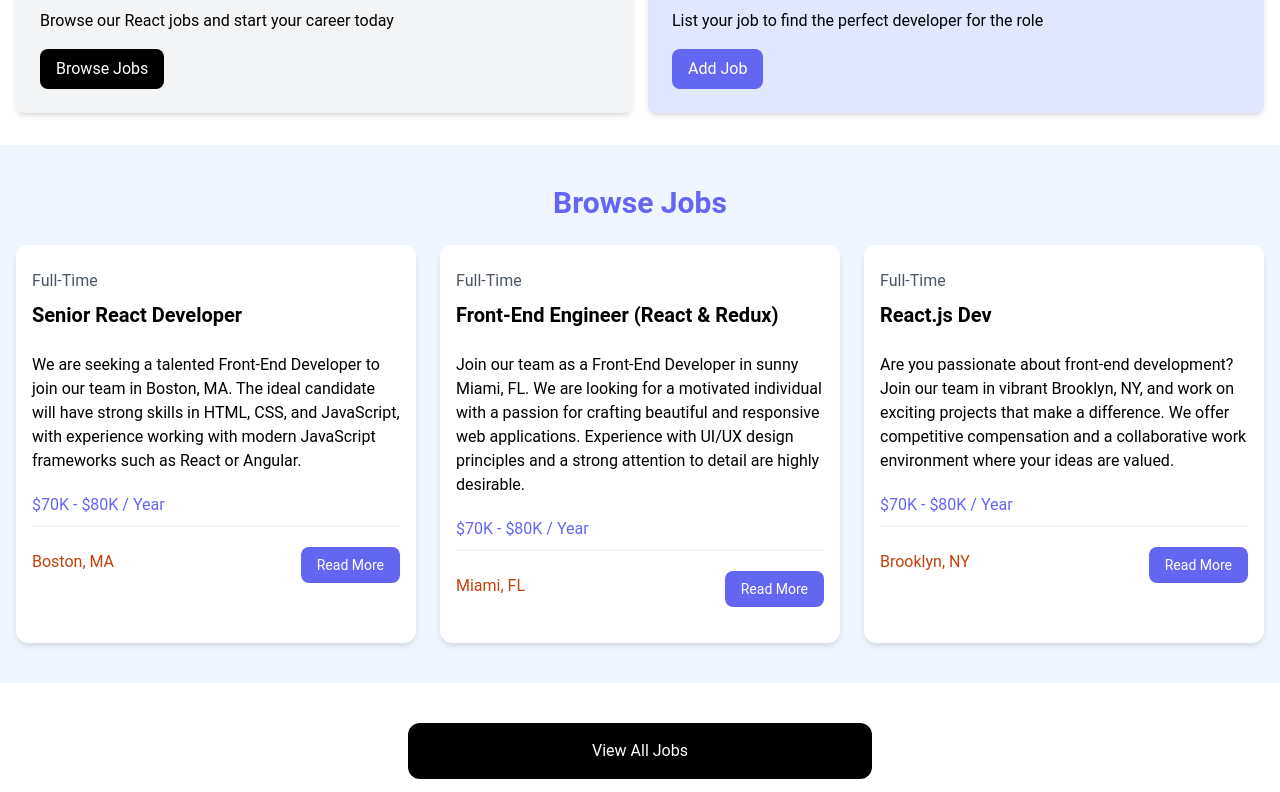
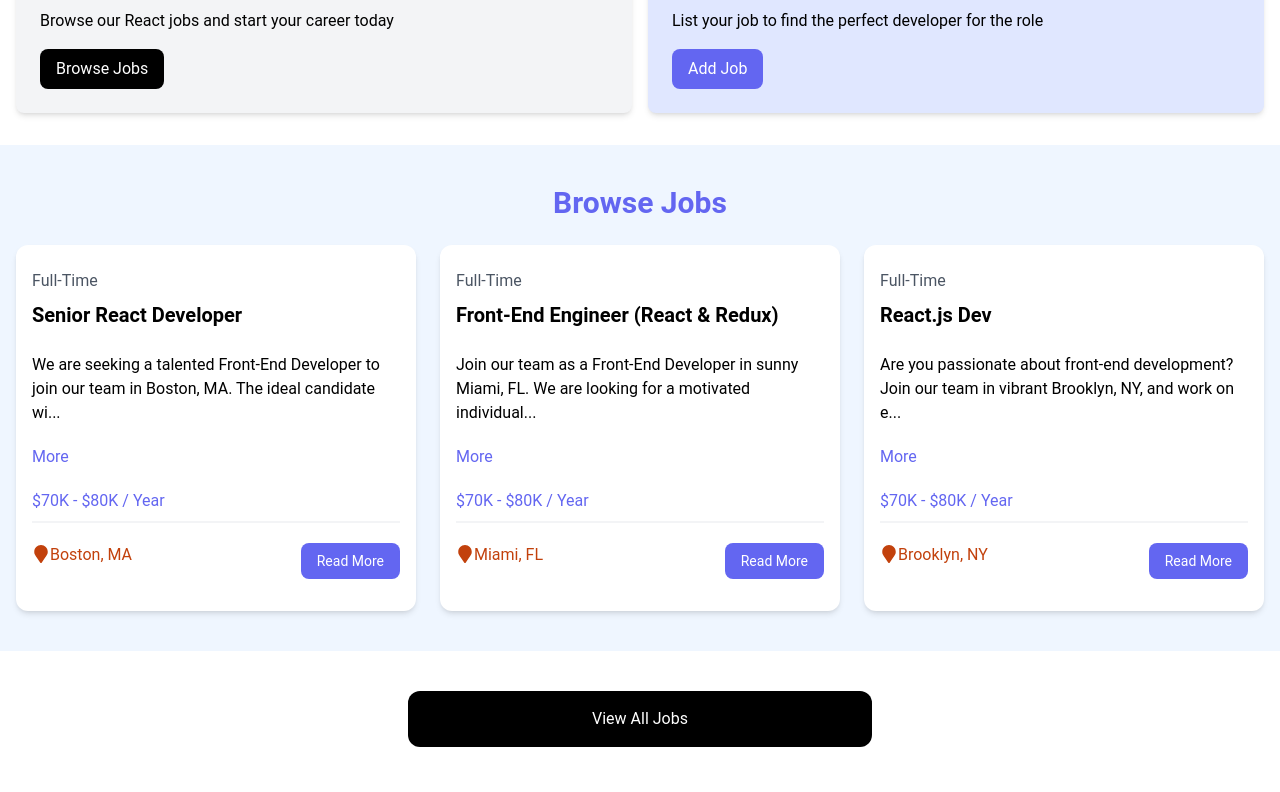
Before and after one commit to abhiyadav-2307/React, a React app: page / in a window 1280 px wide. Shown: the part 464-1256 px from the top of the page. Built offline with nearby package versions, Linux system fonts and the light colour scheme; the HTML template or start-up script is replaced by a standard one.

Commit message:
show more less and icon added

```diff
--- a/package.json
+++ b/package.json
@@ -11,7 +11,8 @@
   },
   "dependencies": {
     "react": "^18.3.1",
-    "react-dom": "^18.3.1"
+    "react-dom": "^18.3.1",
+    "react-icons": "^5.4.0"
   },
   "devDependencies": {
     "@eslint/js": "^9.15.0",
--- a/src/components/JobListing.jsx
+++ b/src/components/JobListing.jsx
@@ -1,9 +1,16 @@
 import React from 'react'
+import {FaMapMarker} from 'react-icons/fa'
 
+import { useState } from 'react'
 
 const JobListing = ({job}) => {
+ const [showFullDescriptions, setShowFullDescription] = useState(false);
 
-    return (
+ let description = job.description;
+ if(!showFullDescriptions){
+  description=description.substring(0,100)+ '...';
+ }
+ return (
     <div
               className="bg-white rounded-xl shadow-md relative"
               key={job.id}
@@ -15,8 +22,12 @@ const JobListing = ({job}) => {
                 </div>
 
                 <div className="mb-5">
-                  {job.description}
+                  {description}
                 </div>
+
+               <button onClick={ ()=>setShowFullDescription((prevState)=>!prevState) } className="text-indigo-500 mb-5 hover:text-indigo-600"  >
+                {showFullDescriptions ? 'Less':'More'}
+               </button>
 
                 <h3 className="text-indigo-500 mb-2">{job.salary} / Year</h3>
 
@@ -24,7 +35,7 @@ const JobListing = ({job}) => {
 
                 <div className="flex flex-col lg:flex-row justify-between mb-4">
                   <div className="text-orange-700 mb-3">
-                    <i className="fa-solid fa-location-dot text-lg"></i>
+                    <FaMapMarker className='inline text-lg mb-1'/>
                     {job.location}
                   </div>
                   <a
```
Also changed, not shown: 1 other file (tests, documents, lock files or other folders).
